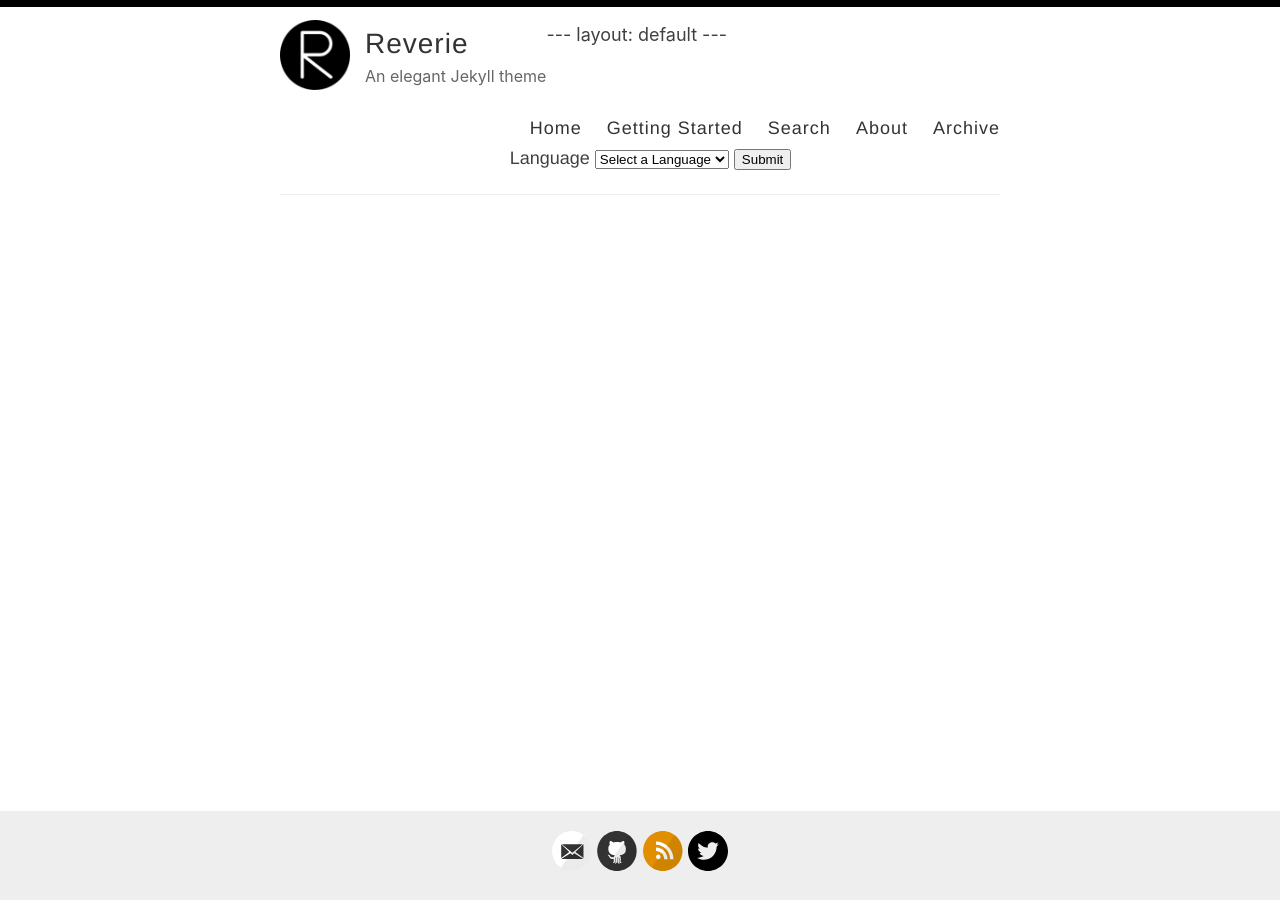
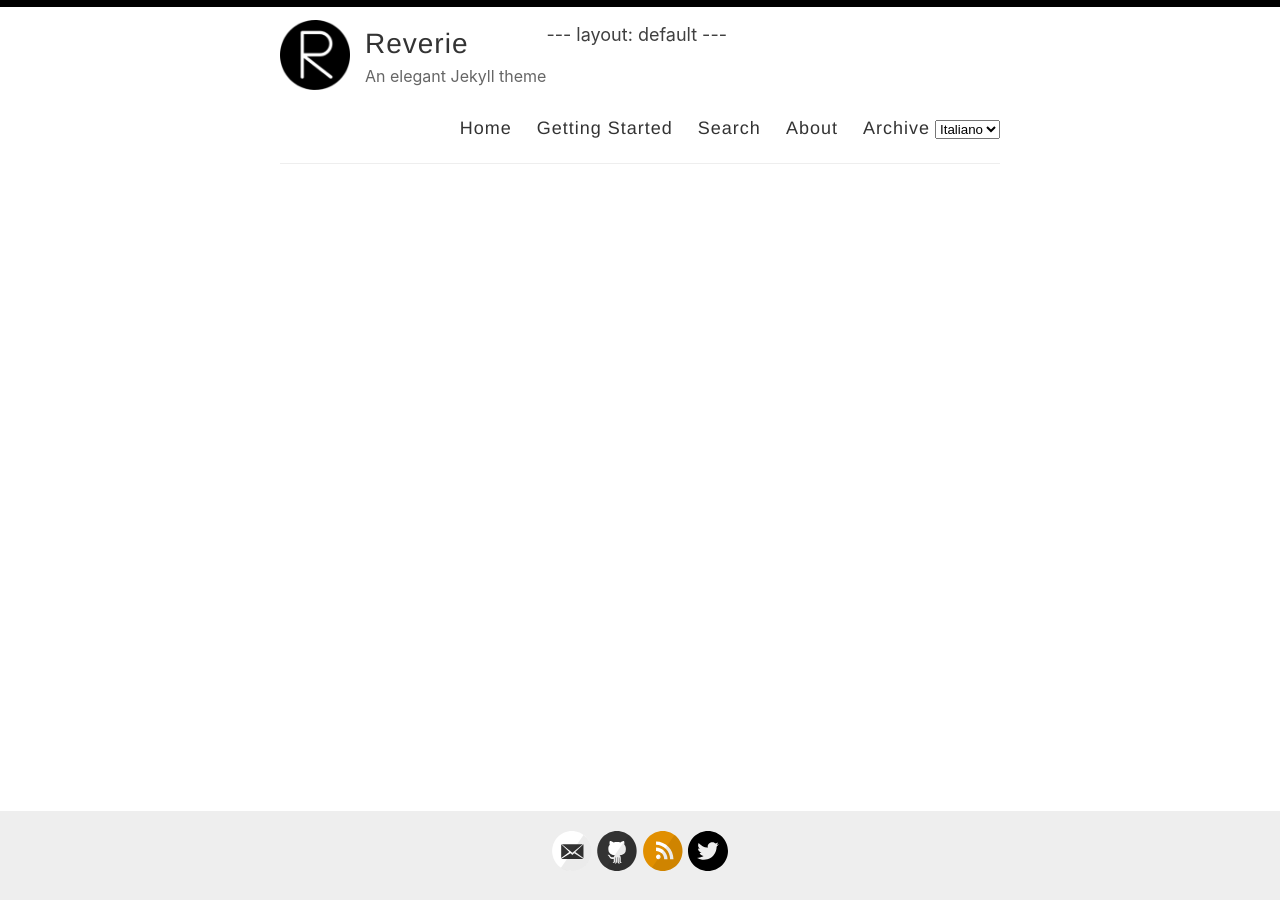
Before and after one commit to oppo99/blog.oppo99.github.io, a Jekyll site: the page built from index.html, in a window 1280 px wide and 900 px high. Built offline with Jekyll 4.4.1, drawn with Linux system fonts in a browser that asks for light colours; the list of posts is cut into pages by our own code.

Commit message:
add it en

```diff
--- a/_includes/language.html
+++ b/_includes/language.html
@@ -1,15 +1,5 @@
-<form action="#">
-  <label for="lang">Language</label>
-  <select name="languages" id="lang">
-    <option value="select">Select a Language</option>
-    <option value="javascript">JavaScript</option>
-    <option value="php">PHP</option>
-    <option value="java">Java</option>
-    <option value="golang">Golang</option>
-    <option value="python">Python</option>
-    <option value="c#">C#</option>
-    <option value="C++">C++</option>
-    <option value="erlang">Erlang</option>
+
+  <select name="languages" id="lang" value="it">
+    <option value="it">Italiano</option>
+    <option value="en">Inglese</option>
   </select>
-  <input type="submit" value="Submit" />
-</form>
```
